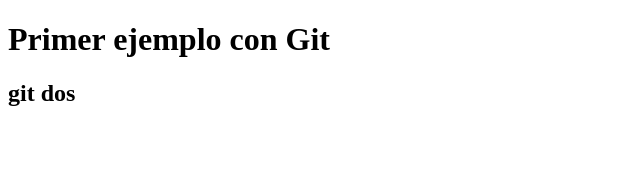
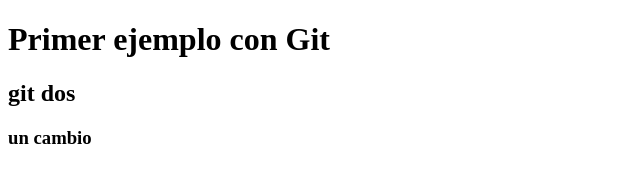
Before and after one commit to CeliaLHS/clase_git, a plain HTML site: page index.html in a window 1280 px wide. Shown: the whole page, without its empty margins (0-640 px from the left). Drawn offline with Linux system fonts and the light colour scheme.

Commit message:
mi segundo commit

```diff
--- a/index.html
+++ b/index.html
@@ -10,5 +10,6 @@
 <body>
     <h1>Primer ejemplo con Git</h1>
     <h2>git dos</h2>
+    <h3>un cambio</h3>
 </body>
 </html>
```
